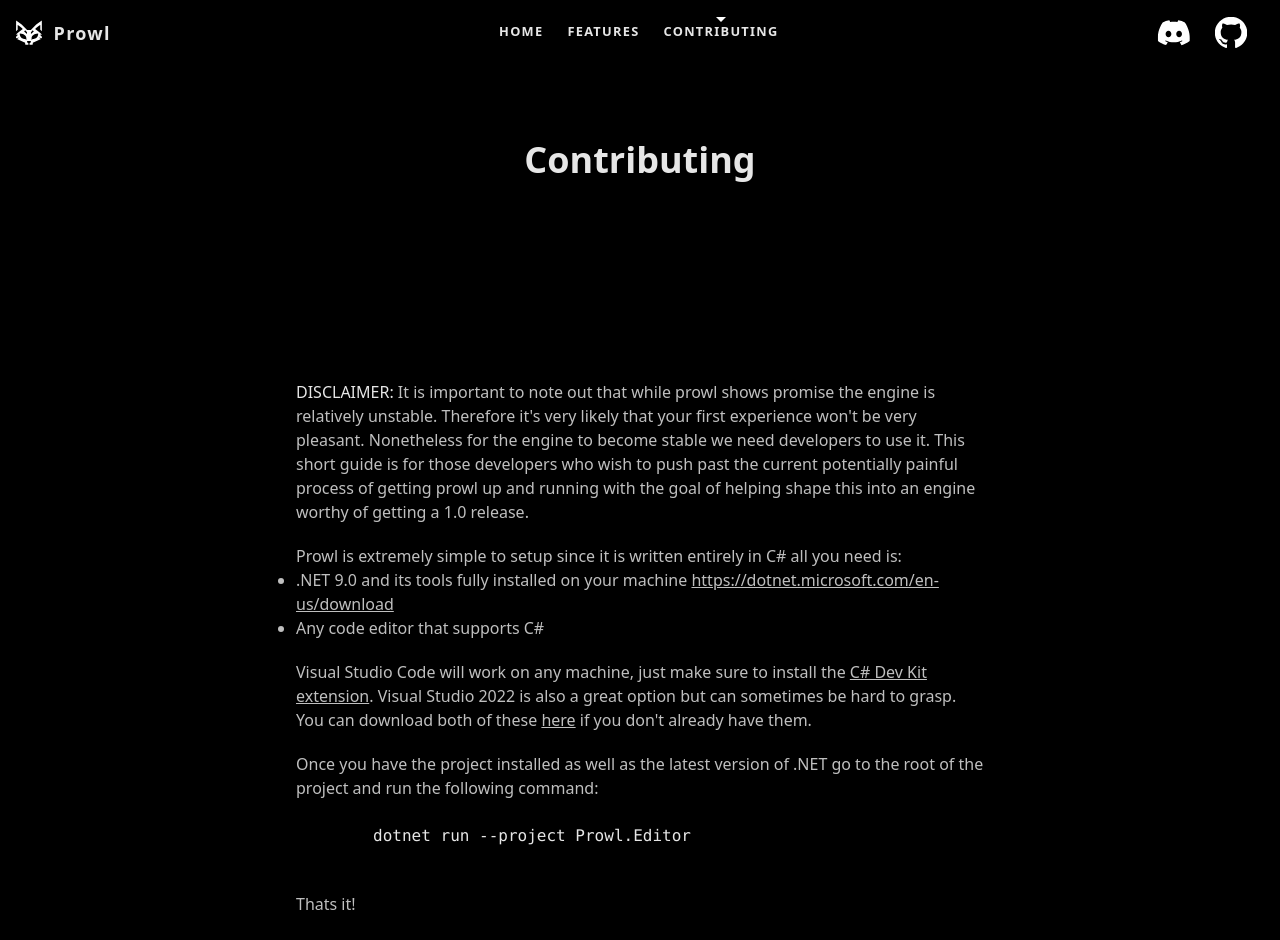
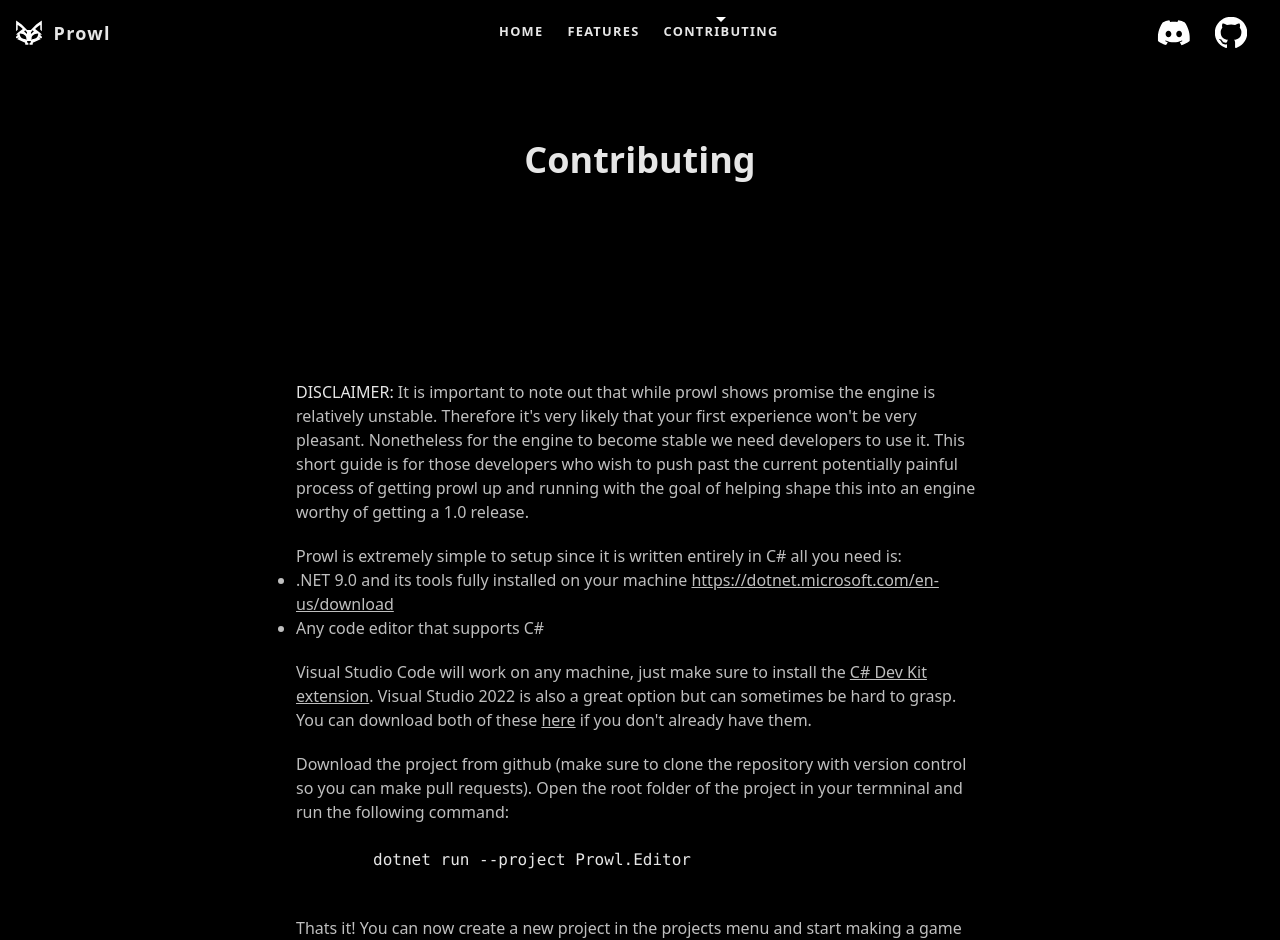
Before and after one commit to PaperPrototype/Prowl.Website, a SvelteKit app: page /contributing in a window 1280 px wide. Shown: the top 940 px of the page. Built offline with nearby package versions, Linux system fonts and the light colour scheme.

Commit message:
updated contrib page

```diff
--- a/src/routes/contributing/+page.svelte
+++ b/src/routes/contributing/+page.svelte
@@ -45,15 +45,19 @@
     already have them.
   </p>
   <p>
-    Once you have the project installed as well as the latest version of .NET go
-    to the root of the project and run the following command:
+    Download the project from github (make sure to clone the repository with
+    version control so you can make pull requests). Open the root folder of the
+    project in your termninal and run the following command:
   </p>
   <pre>
     <code>
         dotnet run --project Prowl.Editor</code
     >
   </pre>
-  <p>Thats it!</p>
+  <p>
+    Thats it! You can now create a new project in the projects menu and start
+    making a game just like you would in Unity.
+  </p>
   <p>
     If you are using Visual Studio 2022, you can double click the .sln file in
     the root of the repo to open the project. Once you open the project make
```
